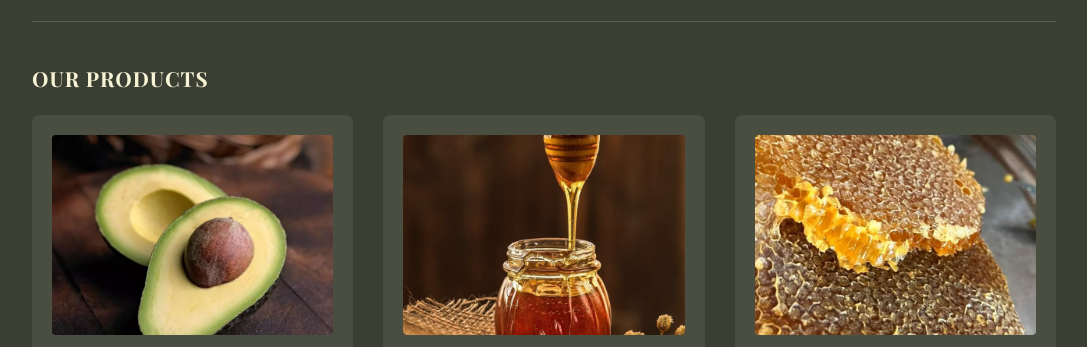
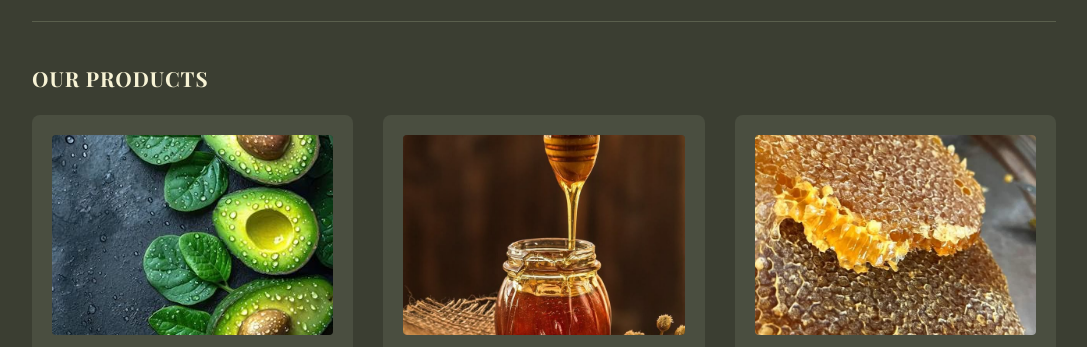
Before and after one commit to teddjames/Agricultural-Consultancy-Agency-, a plain HTML site: page index.html in a window 1280 px wide. Shown: the part 1060-1407 px from the top of the page, without its empty margins (96-1183 px from the left). Drawn offline with nearby package versions, Linux system fonts and the light colour scheme.

Commit message:
updated avocado image

```diff
--- a/index.html
+++ b/index.html
@@ -73,7 +73,7 @@
         <h2 class="section-heading">Our Products</h2>
         <div class="product-grid">
             <div class="product-card">
-                <div class="img-container"><img src="/images/avocadoimage1.jpg" alt="Avocado"></div>
+                <div class="img-container"><img src="/images/avocadoimage3.jpg" alt="Avocado"></div>
                 <p>Avocados - Ksh.100 per kg (Upto 150kgs).</p>
                 <button onclick="whatsapp('Avocado')">Buy Now</button>
             </div>
```
